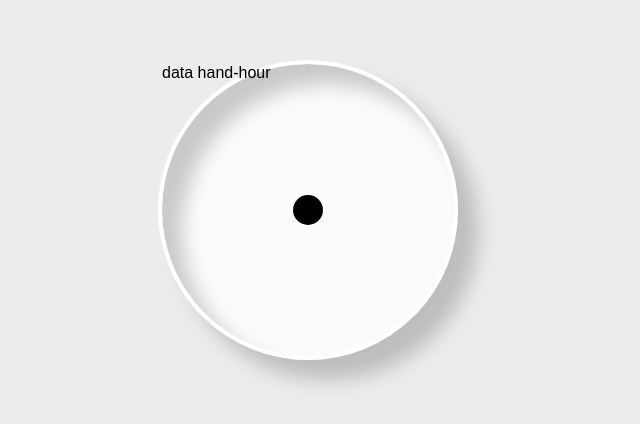
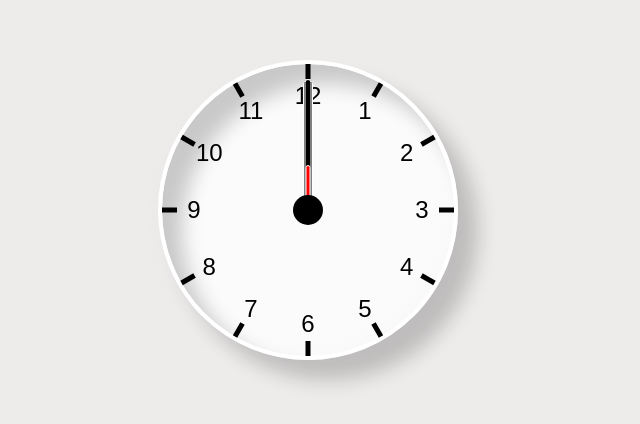
Before and after one commit to AndriusVegan/tiktokClock, a plain HTML site: page index.html in a window 1280 px wide. Shown: the part 198-622 px from the top of the page, without its empty margins (332-972 px from the left). Drawn offline with Linux system fonts and the light colour scheme.

Commit message:
Fixed some bugs, arms still not moving

```diff
--- a/index.html
+++ b/index.html
@@ -8,23 +8,25 @@
 </head>
 <body>
     <div class="clock">
-        <div class="hand_hour">data hand-hour</div>
-        <div class="hand_minutes"></div>
-        <div class="hand_seconds"></div>
+        <div class="hand hour" data-hour-hand></div>
+        <div class="hand minute" data-minute-hand></div>
+        <div class="hand second" data-second-hand></div>
 
-        <div class="number number1"></div>
-        <div class="number number2"></div>
-        <div class="number number3"></div>
-        <div class="number number4"></div>
-        <div class="number number5"></div>
-        <div class="number"></div>
-        <div class="number"></div>
-        <div class="number"></div>
-        <div class="number"></div>
-        <div class="number"></div>
+        <div class="number number1"><div>1</div></div>
+        <div class="number number2"><div>2</div></div>
+        <div class="number number3"><div>3</div></div>
+        <div class="number number4"><div>4</div></div>
+        <div class="number number5"><div>5</div></div>
+        <div class="number number6"><div>6</div></div>
+        <div class="number number7"><div>7</div></div>
+        <div class="number number8"><div>8</div></div>
+        <div class="number number9"><div>9</div></div>
+        <div class="number number10"><div>10</div></div>
+        <div class="number number11"><div>11</div></div>
+        <div class="number number12"><div>12</div></div>
+
     </div>
 
-
-    <script src='scrip.js'></script>
+    <script src='script.js'></script>
 </body>
 </html>
--- /dev/null
+++ b/script.js
@@ -0,0 +1,24 @@
+setInterval(setClock, 1000);
+
+const hourHand = document.querySelector("[data-hour-hand]");
+const minuteHand = document.querySelector("[data-minute-hand]");
+const secondHand = document.querySelector("[data-second-hand]");
+// in square brackets targeting attributes
+
+function setClock() {
+  const currentDate = new Date();
+  const secondRatio = currentDate.getSeconds() / 60;
+  const minuteRatio = (secondRatio + currentDate.getMinutes()) / 60;
+  const hourRatio = (minuteRatio + currentDate.getHours()) / 12;
+  // ratio allows min and hour hand to mo
+
+  setRotation(hourHand, hourRatio);
+  setRotation(secondHand, secondRatio);
+  setRotation(minuteHand, minuteRatio);
+}
+
+function setRotation(element, rotationRatio) {
+  element.style.setProperty("--rotation", rotationRation * 360);
+}
+
+setClock();
--- a/style.css
+++ b/style.css
@@ -1,30 +1,59 @@
+*,
+*::after,
+*::before {
+  box-sizing: border-box;
+  font-family: Gotham Rounded, sans-serif;
+}
+
+body {
+  background: rgb(238, 235, 235);
+  display: flex;
+  justify-content: center;
+  align-items: center;
+  min-height: 100vh;
+  overflow: hidden;
+}
 
 .clock {
-    width: 900px;
+  width: 300px;
   height: 300px;
   background-color: rgba(255, 255, 255, 0.8);
-    border-radius:50;
+  border-radius: 50%;
   border: 4px solid white;
-
-
-
+  box-shadow: -8px 8px 15px rgba(225, 225, 225, 0.05),
+    20px 20px 20px rgba(0, 0, 0, 0.2),
+    inset -8px -8px 15px rgba(225, 225, 225, 0.05),
+    inset 20px 20px 20px rgba(0, 0, 0, 0.2);
+  /* inset puts another shadow on inside  */
+  position: relative;
+}
+.clock::after {
+  content: "";
+  width: 30px;
+  height: 30px;
+  background-color: black;
+  border-radius: 50%;
+  position: absolute;
+  top: 50%;
+  left: 50%;
+  transform: translateX(-50%) translateY(-50%);
+  z-index: 11;
 }
 
-.clock { width: 300px;
-     height: 300px;
-      background-color: rgba(255,255,255,0.8);
-       border-radius: 50%;
-       border: 4px solid white; box-shadow: 20px 20px 20px
-    rgba(0,0,0,0.2), inset 20px 20px 20px rgba(0,0,0,0.2); position: relative;
-}
-.clock::after{
-
+.clock .number {
+  --rotation: 0;
+  position: absolute;
+  width: 100%;
+  height: 100%;
+  text-align: center;
+  transform: rotate(var(--rotation));
+  font-size: 1.5rem;
+  padding: 18px;
 }
 
-.clock. number
-
-.number::before{
-    content: '';
+.number::before {
+  content: "";
+  /* to show on the screen */
   position: absolute;
   top: 0;
   left: 50%;
@@ -34,40 +63,107 @@
   background-color: black;
 }
 
-    .clock .number1 {--rotation: 30deg}
-    .clock .number2 {--rotation: 60deg}
-    .clock .number3 {--rotation: 90deg}
-    .clock .number4 {--rotation: 120deg}
-    .clock .number5 {--rotation: 150deg}
-    .clock .number6 {--rotation: 180deg}
-    .clock .number7 {--rotation: 210deg}
-    .clock .number8 {--rotation: 240deg}
-    .clock .number9 {--rotation: 280deg}
-    .clock .number10 {--rotation: 320deg}
-    .clock .number11 {--rotation: 360deg}
+.clock .number1 {
+  --rotation: 30deg;
+}
+.clock .number2 {
+  --rotation: 60deg;
+}
+.clock .number3 {
+  --rotation: 90deg;
+}
+.clock .number4 {
+  --rotation: 120deg;
+}
+.clock .number5 {
+  --rotation: 150deg;
+}
+.clock .number6 {
+  --rotation: 180deg;
+}
+.clock .number7 {
+  --rotation: 210deg;
+}
+.clock .number8 {
+  --rotation: 240deg;
+}
+.clock .number9 {
+  --rotation: 270deg;
+}
+.clock .number10 {
+  --rotation: 300deg;
+}
+.clock .number11 {
+  --rotation: 330deg;
+}
+/* .clock .number12 {--rotation: 360deg} */
 
+.number1 div {
+  transform: rotate(-30deg);
+}
 
-    *,*::after,*::before{ box-sizing: border-box; font-family: Gotham Rounded, sans-serif; } body { background: rgb(238, 235, 235); display: flex; justify-content: center; align-items: center; min-height: 100vh; overflow: hidden; } .clock { width: 300px; height: 300px; background-color: rgba(255,255,255,0.8); border-radius: 50%; border: 4px solid white; box-shadow: 20px 20px 20px rgba(0,0,0,0.2), inset 20px 20px 20px rgba(0,0,0,0.2); position: relative; } .clock::after { /* */ content: ''; height: 30px; width: 30px; border-radius: 50%; background-color: black; position: absolute; top: 50%; left: 50%; transform: translateX(-50%) translateY(-50%); z-index: 11; } .clock .number { --roation: 0; position: absolute; width: 100%; height: 100%; text-align: center; transform: rotate(var(--roation)); font-size: 1.5rem; padding: 18px; } .number::before{
-
-
-
+.number2 div {
+  transform: rotate(-60deg);
+}
+.number3 div {
+  transform: rotate(-90deg);
+}
+.number4 div {
+  transform: rotate(-120deg);
+}
+.number5 div {
+  transform: rotate(-150deg);
+}
+.number6 div {
+  transform: rotate(-180deg);
+}
+.number7 div {
+  transform: rotate(-210deg);
+}
+.number8 div {
+  transform: rotate(-240deg);
+}
+.number9 div {
+  transform: rotate(-270deg);
+}
+.number10 div {
+  transform: rotate(-300deg);
+}
+.number11 div {
+  transform: rotate(-330deg);
+}
+/* .number12 div {
+        transform: rotate(-360deg)
+    } */
+/* make numbers stand right way, straighten then numbers  */
+.clock .hand {
+  --rotation: 0;
+  position: absolute;
+  bottom: 50%;
+  left: 50%;
+  border: 1px solid white;
+  border-top-right-radius: 10px;
+  border-top-left-radius: 10px;
+  background-color: black;
+  transform-origin: bottom;
+  transform: translate(-50%) rotate(calc(var(--rotation) * 1deg));
+  z-index: 10;
+}
 
 .clock .hand.second {
-            width:5px;
-            height:45px;
+  width: 5px;
+  height: 45px;
   background-color: red;
 }
 
-        .clock .hand.minutes {
+.clock .hand.minute {
   width: 7px;
   height: 45%;
   background-color: black;
-
 }
 
-        .clock .hand.hours {
+.clock .hand.hour {
   width: 10px;
   height: 45%;
   background-color: black;
-
 }
```
Lines whose indentation alone changed are shown as unchanged.
